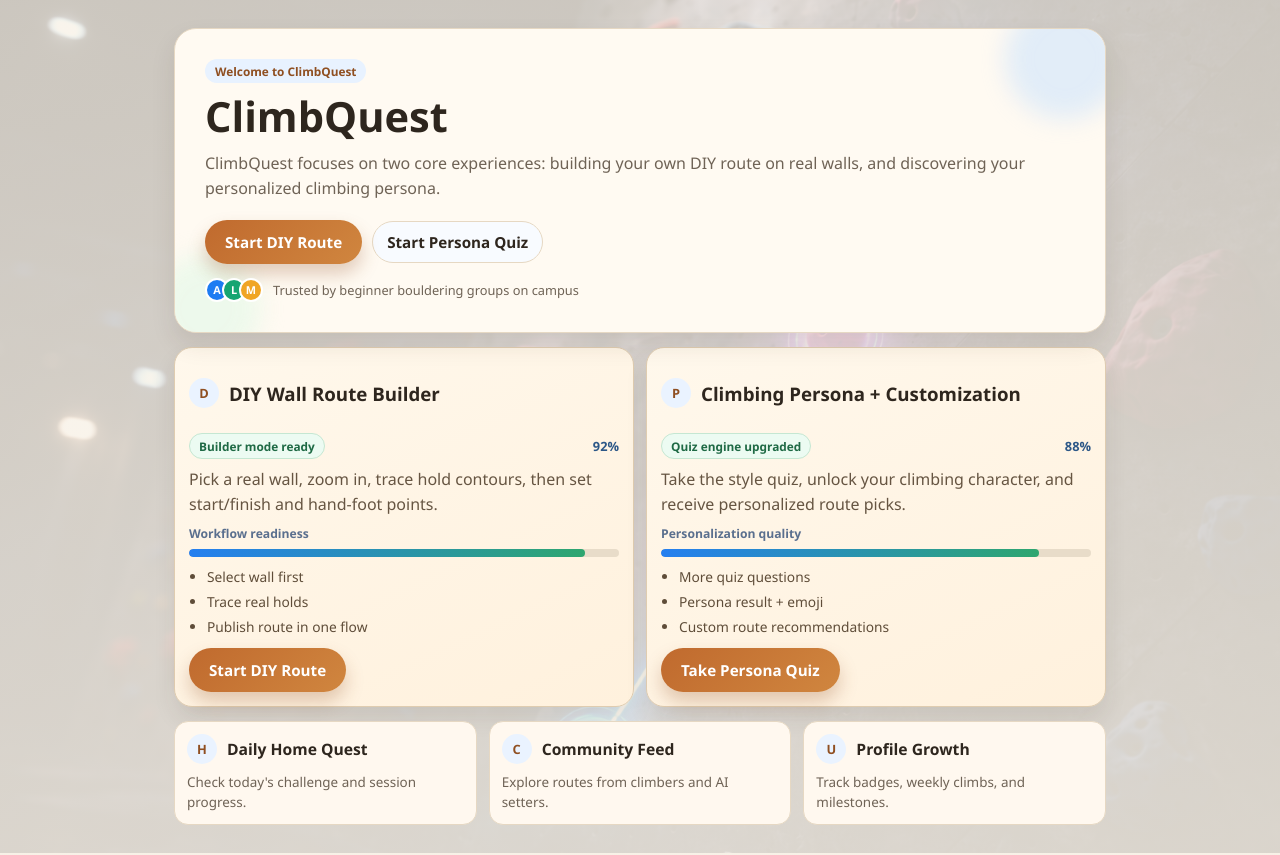
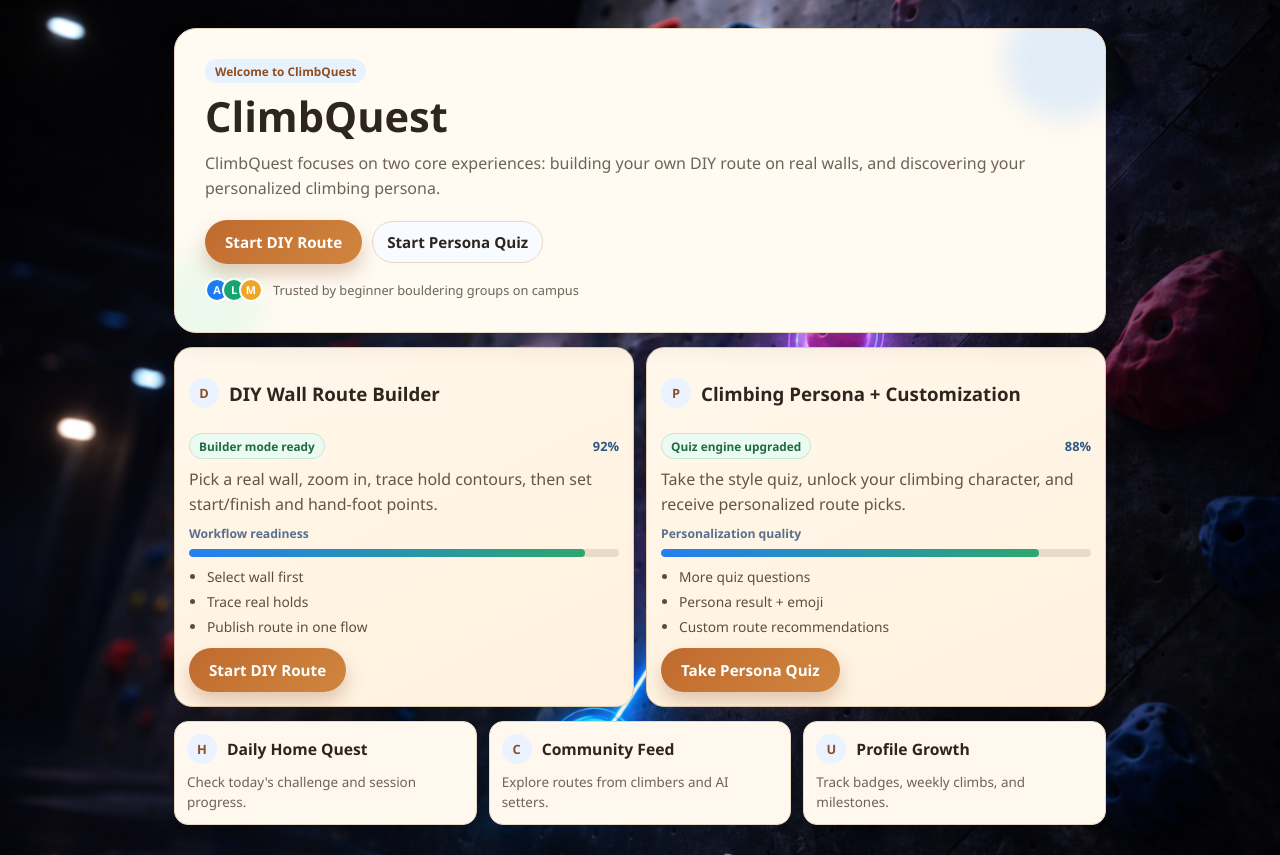
Before and after one commit to XYMMM000/CPT208-coursework, a React (Vite) app in the folder demo/: page / in a window 1280 px wide. Built offline with nearby package versions, Linux system fonts and the light colour scheme; no server answers.

Commit message:
create web app

```diff
--- a/demo/src/styles/climbquest.css
+++ b/demo/src/styles/climbquest.css
@@ -1757,14 +1757,10 @@ a {
 /* Landing page */
 .cq-landing-bg {
   min-height: 100vh;
-  background-image:
-    linear-gradient(180deg, rgba(248, 242, 232, 0.82), rgba(248, 242, 232, 0.88)),
-    url("/background%20picture.png");
-  /* Use contain so the full artwork is more recognizable and less cropped. */
-  background-size: auto, contain;
-  background-position: center, top center;
+  background-image: url("/background%20picture.png");
+  background-size: cover;
+  background-position: center;
   background-repeat: no-repeat;
-  background-color: #f3ecde;
 }
 
 .cq-landing-page {
```
